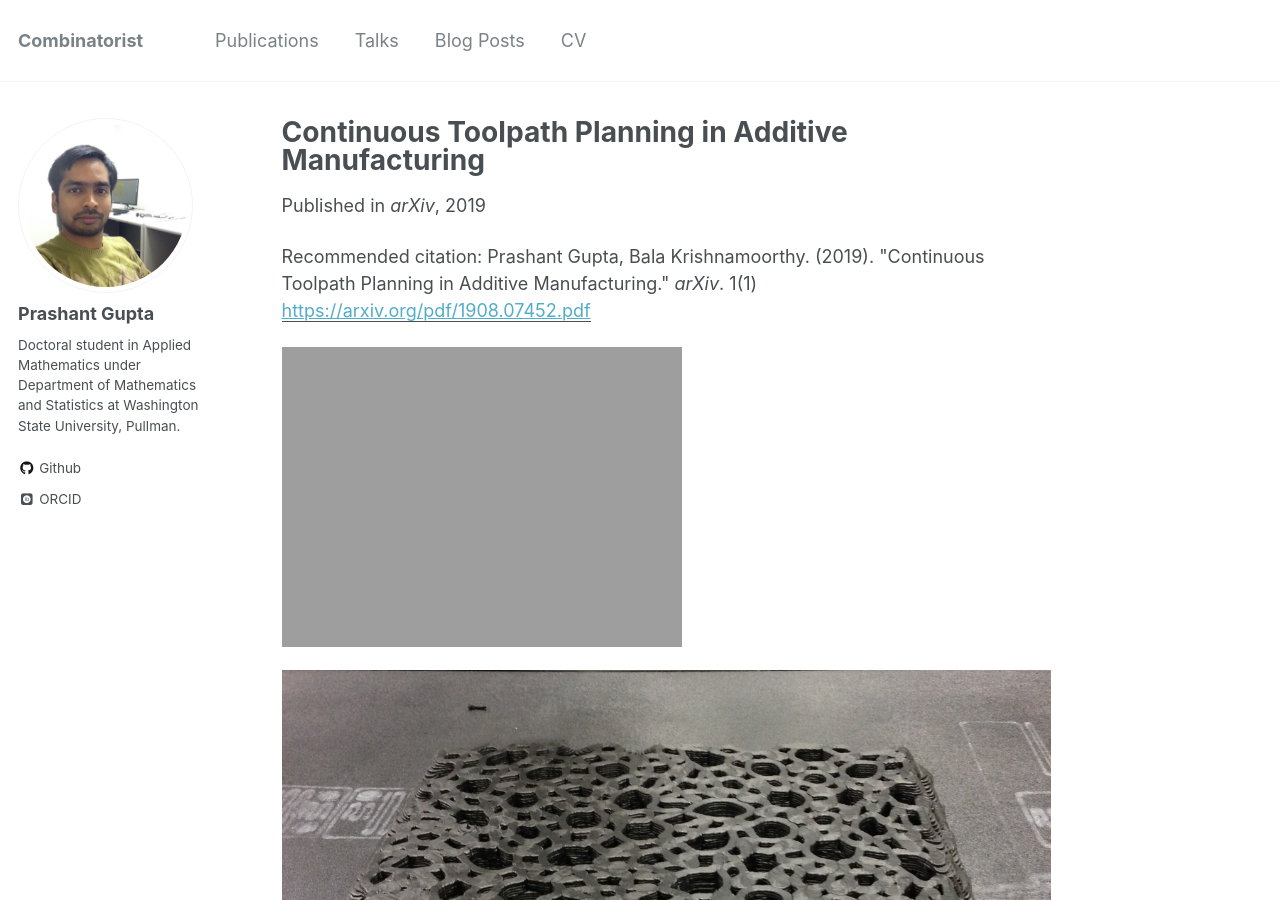
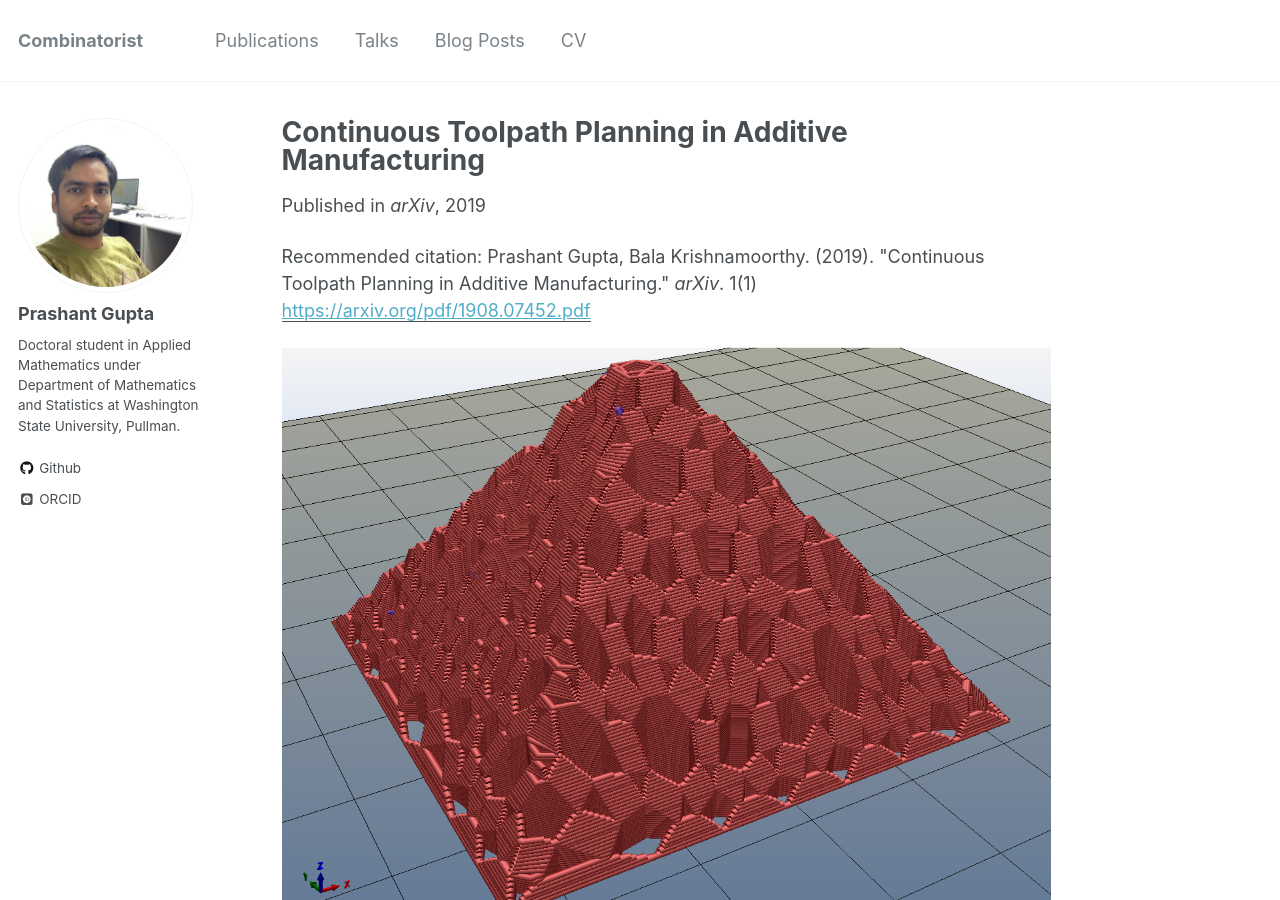
Before and after one commit to pragup/pragup.github.io, a Jekyll site: the page built from _publications/2019-08-22-Continuous-Toolpath-Planning-in-Additive-Manufacturing.md, in a window 1280 px wide and 900 px high. Built offline with Jekyll 4.4.1, drawn with Linux system fonts in a browser that asks for light colours; some web fonts are replaced; formulas are drawn with MathJax 3.

Commit message:
no message

```diff
--- a/_publications/2019-08-22-Continuous-Toolpath-Planning-in-Additive-Manufacturing.md
+++ b/_publications/2019-08-22-Continuous-Toolpath-Planning-in-Additive-Manufacturing.md
@@ -9,7 +9,7 @@ paperurl: 'https://arxiv.org/pdf/1908.07452.pdf'
 citation: 'Prashant Gupta, Bala Krishnamoorthy. (2019). &quot;Continuous Toolpath Planning in Additive Manufacturing.&quot; <i>arXiv</i>. 1(1)'
 ---
 
-![First Figure 1]( https://pragup.github.io/images/PyramidPlan.jpg)
+![First Figure 1]( https://pragup.github.io/images/PyramidPlan.png )
 
 ![First Figure 2]( https://pragup.github.io/images/PrintedPyramid.jpg )
 
```
